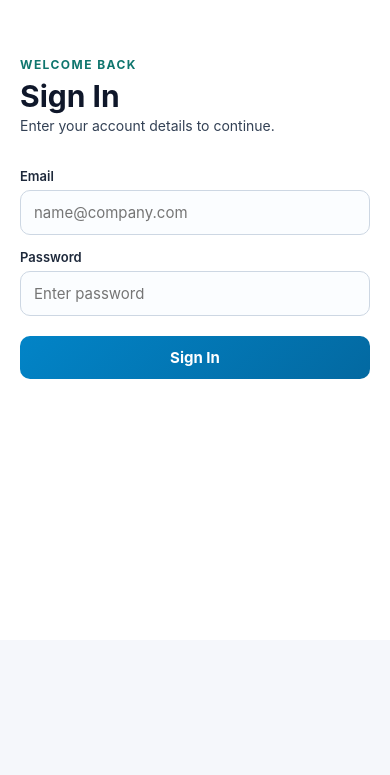
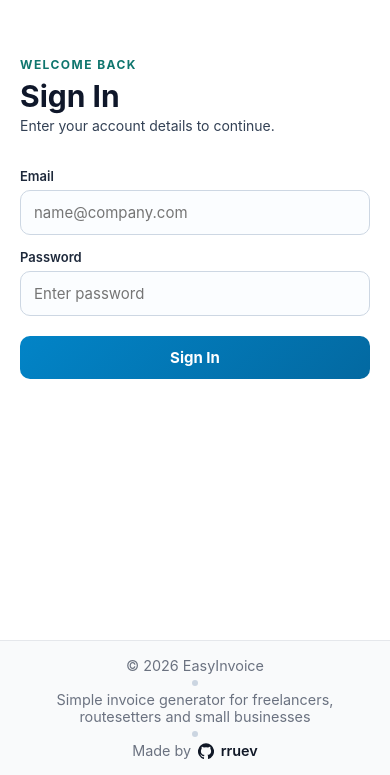
Before and after one commit to rruev/EasyInvoice, a React (Vite) app in the folder frontend/: page /signin in a window 390 px wide. Shown: the part 204-979 px from the top of the page. Before the commit the page ends 844 px from the top, so only its background shows below. Built offline with nearby package versions, Linux system fonts and the light colour scheme; no server answers.

Commit message:
add a footer

```diff
--- a/frontend/src/App.css
+++ b/frontend/src/App.css
@@ -2,3 +2,13 @@
   display: flex;
   min-height: 100vh;
 }
+
+.app-content {
+  display: flex;
+  flex: 1;
+  flex-direction: column;
+}
+
+.app-content > :first-child {
+  flex: 1;
+}
--- a/frontend/src/App.jsx
+++ b/frontend/src/App.jsx
@@ -7,6 +7,8 @@ import Clients from "./pages/Clients/Clients";
 import ClientProfileForm from "./pages/Clients/ClientProfileForm/ClientProfileForm";
 import BusinessProfile from "./pages/BusinessProfile/BusinessProfile";
 import RequireAuth from "./components/RequireAuth/RequireAuth";
+import NotFound from "./pages/NotFound/NotFound";
+import Footer from "./components/Footer/Footer";
 
 import { Routes, Route } from "react-router-dom";
 
@@ -16,9 +18,9 @@ function App() {
   return (
     <>
       <div className="app">
-
         <Sidebar />
 
+        <div className="app-content">
           <Routes>
             <Route path="/" element={<Home />} />
             <Route path="/signin" element={<SignIn />} />
@@ -33,7 +35,12 @@ function App() {
               <Route path="/business-profile" element={<BusinessProfile />} />
               {/* <Route path="/settings" element={<></>} /> */}
             </Route>
+
+            <Route path="*" element={<NotFound />} />
           </Routes>
+
+          <Footer />
+        </div>
       </div>
     </>
   );
--- /dev/null
+++ b/frontend/src/components/Footer/Footer.css
@@ -0,0 +1,56 @@
+.page-footer {
+  display: flex;
+  align-items: center;
+  justify-content: center;
+  gap: 0.75rem;
+  padding: 1rem 1.5rem;
+  border-top: 1px solid #e5e7eb;
+  background: #f9fafb;
+  color: #6b7280;
+  font-size: 0.9rem;
+}
+
+.page-footer__text {
+  margin: 0;
+}
+
+.page-footer__made-by {
+  display: inline-flex;
+  align-items: center;
+  gap: 0.45rem;
+}
+
+.page-footer__github {
+  display: inline-flex;
+  align-items: center;
+  gap: 0.4rem;
+  color: #111827;
+  text-decoration: none;
+  font-weight: 600;
+}
+
+.page-footer__github:hover {
+  text-decoration: underline;
+}
+
+.page-footer__github-icon {
+  width: 1rem;
+  height: 1rem;
+  fill: currentColor;
+  flex-shrink: 0;
+}
+
+.page-footer__divider {
+  width: 6px;
+  height: 6px;
+  border-radius: 999px;
+  background: #cbd5e1;
+}
+
+@media (max-width: 640px) {
+  .page-footer {
+    flex-direction: column;
+    gap: 0.35rem;
+    text-align: center;
+  }
+}
--- /dev/null
+++ b/frontend/src/components/Footer/Footer.jsx
@@ -0,0 +1,29 @@
+import "./Footer.css";
+
+function Footer() {
+  return (
+    <footer className="page-footer">
+      <p className="page-footer__text">© 2026 EasyInvoice</p>
+      <span className="page-footer__divider" aria-hidden="true" />
+      <p className="page-footer__text">Simple invoice generator for freelancers, routesetters and small businesses</p>
+      <span className="page-footer__divider" aria-hidden="true" />
+      <p className="page-footer__text page-footer__made-by">
+        Made by
+        <a
+          href="https://github.com/rruev"
+          target="_blank"
+          rel="noopener noreferrer"
+          className="page-footer__github"
+          aria-label="Visit rruev on GitHub"
+        >
+          <svg viewBox="0 0 24 24" aria-hidden="true" className="page-footer__github-icon">
+            <path d="M12 .5a12 12 0 0 0-3.79 23.4c.6.11.82-.26.82-.58v-2.03c-3.34.73-4.04-1.61-4.04-1.61-.54-1.38-1.33-1.75-1.33-1.75-1.09-.75.08-.73.08-.73 1.2.08 1.84 1.23 1.84 1.23 1.07 1.83 2.8 1.3 3.48.99.11-.78.42-1.3.76-1.6-2.66-.3-5.46-1.33-5.46-5.92 0-1.31.47-2.38 1.23-3.22-.12-.3-.53-1.52.12-3.17 0 0 1-.32 3.3 1.23a11.4 11.4 0 0 1 6 0c2.29-1.55 3.29-1.23 3.29-1.23.65 1.65.24 2.87.12 3.17.77.84 1.23 1.91 1.23 3.22 0 4.6-2.8 5.61-5.48 5.91.43.37.81 1.1.81 2.22v3.29c0 .32.22.7.83.58A12 12 0 0 0 12 .5Z"/>
+          </svg>
+          <span>rruev</span>
+        </a>
+      </p>
+    </footer>
+  );
+}
+
+export default Footer;
--- a/frontend/src/components/Header/Header.jsx
+++ b/frontend/src/components/Header/Header.jsx
@@ -18,7 +18,7 @@ function Header() {
   };
 
   return (
-    <div className="header">
+    <header className="header">
 
       <h1>
         Create Invoice
@@ -33,7 +33,7 @@ function Header() {
         )}
       </div>
 
-    </div>
+    </header>
   );
 }
 
--- /dev/null
+++ b/frontend/src/pages/NotFound/NotFound.css
@@ -0,0 +1,47 @@
+.not-found-page {
+  flex: 1;
+  display: flex;
+  align-items: center;
+  justify-content: center;
+  padding: 2rem;
+}
+
+.not-found-card {
+  max-width: 480px;
+  text-align: center;
+  padding: 2rem;
+  border-radius: 16px;
+  background: #f7f7f7;
+  box-shadow: 0 10px 30px rgba(0, 0, 0, 0.06);
+}
+
+.not-found-code {
+  margin: 0;
+  font-size: 4rem;
+  font-weight: 700;
+  color: #2b2d42;
+}
+
+.not-found-title {
+  margin: 0.75rem 0;
+  color: #1f2937;
+}
+
+.not-found-message {
+  margin: 0 0 1.5rem;
+  color: #4b5563;
+}
+
+.not-found-link {
+  display: inline-block;
+  padding: 0.8rem 1.2rem;
+  border-radius: 10px;
+  background: #111827;
+  color: #fff;
+  text-decoration: none;
+  font-weight: 600;
+}
+
+.not-found-link:hover {
+  opacity: 0.9;
+}
--- /dev/null
+++ b/frontend/src/pages/NotFound/NotFound.jsx
@@ -0,0 +1,21 @@
+import { Link } from "react-router-dom";
+import "./NotFound.css";
+
+function NotFound() {
+  return (
+    <main className="not-found-page">
+      <div className="not-found-card">
+        <p className="not-found-code">404</p>
+        <h2 className="not-found-title">Page not found</h2>
+        <p className="not-found-message">
+          The page you're looking for doesn't exist or may have moved.
+        </p>
+        <Link to="/" className="not-found-link">
+          Go home
+        </Link>
+      </div>
+    </main>
+  );
+}
+
+export default NotFound;
```
Lines whose indentation alone changed are shown as unchanged.
